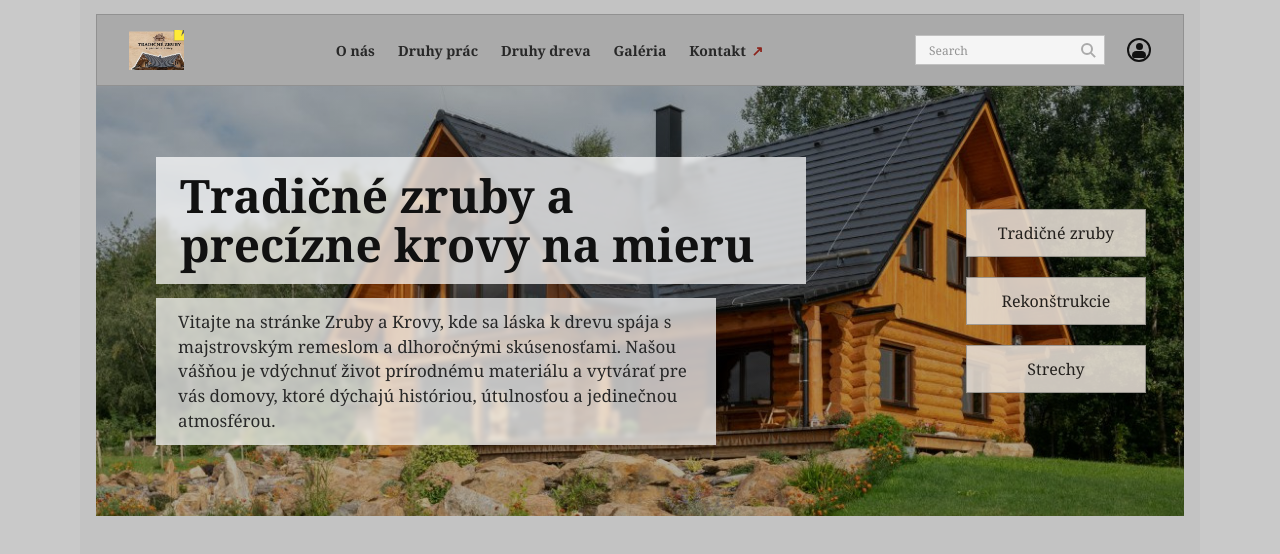
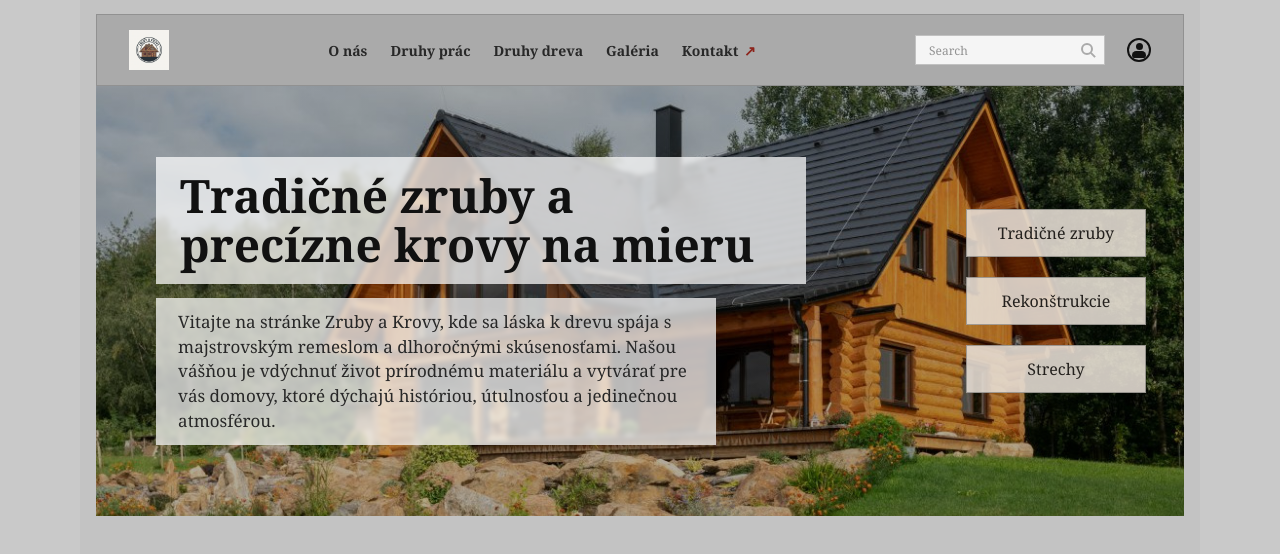
Before and after one commit to Yngmatii/Zruby-a-Krovy-, a plain HTML site: page index.html in a window 1280 px wide. Drawn offline with Linux system fonts and the light colour scheme.

Commit message:
vklad loga

```diff
--- a/styles.css
+++ b/styles.css
@@ -65,10 +65,10 @@ img { display: block; max-width: 100%; }
 .brand-mark {
   display: grid;
   place-items: center;
-  width: clamp(38px, 8vw, 55px);
+  width: 40px;
   height: 40px;
   border: 0;
-  background: url("img/project-reference/header-logo-reference.png") -74px -2px / 847px 72px no-repeat;
+  background: url("img/logo.webp") center / contain no-repeat;
   color: transparent;
   font-size: 0;
 }
```
Also changed, not shown: img/logo.webp (added).
